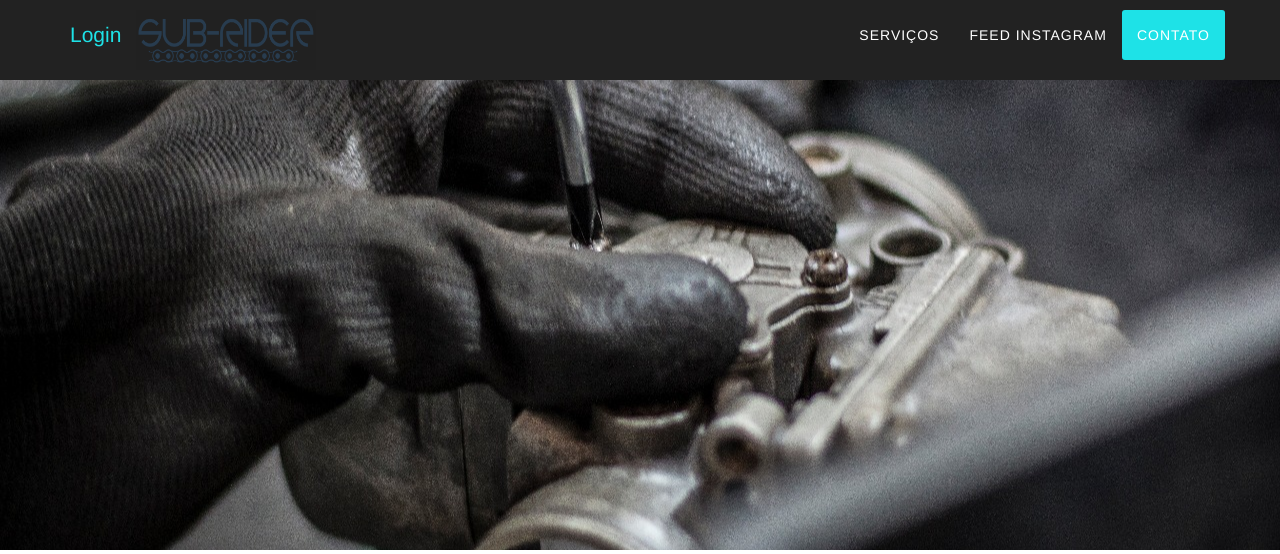
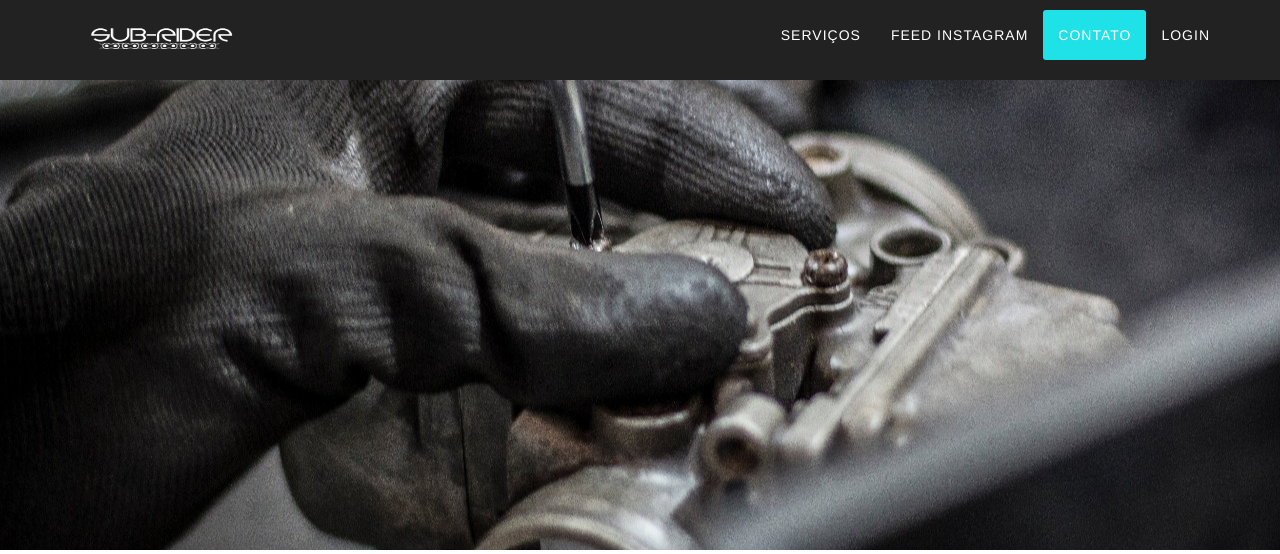
Before and after one commit to bruninjaman/subrider, a PHP site: page / in a window 1280 px wide. Shown: the top 554 px of the page. Run offline with PHP 8.4, Linux system fonts and the light colour scheme; some libraries are stand-ins or nearby versions.

Commit message:
LOGO FIX AND LOGIN POSITION

```diff
--- a/gerenciamento.php
+++ b/gerenciamento.php
@@ -26,7 +26,7 @@
                <span class="icon-bar"></span>
                <span class="icon-bar"></span>
                </button>
-               <img src="./imgs/logo-crop.png" style="height:60px;width:180px;">
+               <img src="./imgs/logo-branco.png" style="height:60px;width:180px;">
             </div>
             <!-- Collect the nav links, forms, and other content for toggling -->
             <div class="collapse navbar-collapse" id="bs-example-navbar-collapse-1">
--- a/index.php
+++ b/index.php
@@ -24,14 +24,7 @@
                   <span class="icon-bar"></span>
                   <span class="icon-bar"></span>
                   </button>
-                  <?php
-                     if(isset($_SESSION["user"])) {
-                     echo '<a class="navbar-brand page-scroll" href="sairscript.php">Sair</a>';
-                     } else {
-                     echo '<a class="navbar-brand page-scroll" href="login.php">Login</a>';
-                     }
-                     ?>
-                  <img src="./imgs/logo-crop.png" style="height:60px;width:180px;">
+                  <img src="./imgs/logo-branco.png" style="height:60px;width:180px;">
                </div>
                <!-- Collect the nav links, forms, and other content for toggling -->
                <div class="collapse navbar-collapse" id="bs-example-navbar-collapse-1">
@@ -61,6 +54,15 @@
                         </li> !-->
                      <li class="">
                         <a class="page-scroll" href="#contact">Contato</a>
+                     </li>
+					 <li class="">
+						<?php
+						 if(isset($_SESSION["user"])) {
+						 echo '<a class="page-scroll loginicon" href="sairscript.php">Sair</a>';
+						 } else {
+						 echo '<a class="page-scroll loginicon" href="login.php">Login</a>';
+						 }
+						 ?>
                      </li>
                   </ul>
                </div>
--- a/login.php
+++ b/login.php
@@ -23,7 +23,7 @@
                <span class="icon-bar"></span>
                <span class="icon-bar"></span>
                </button>
-               <img src="./imgs/logo-crop.png" style="height:60px;width:180px;">
+               <img src="./imgs/logo-branco.png" style="height:60px;width:180px;">
             </div>
             <!-- Collect the nav links, forms, and other content for toggling -->
             <div class="collapse navbar-collapse" id="bs-example-navbar-collapse-1">
--- a/style.css
+++ b/style.css
@@ -865,3 +865,7 @@ img::-moz-selection {
 body {
     webkit-tap-highlight-color: #1ee2e7;
 }
+
+.navbar-default .nav li a.loginicon:hover {
+	color: #eb8f34;
+}
```
Also changed, not shown: imgs/logo-branco.png (added).
